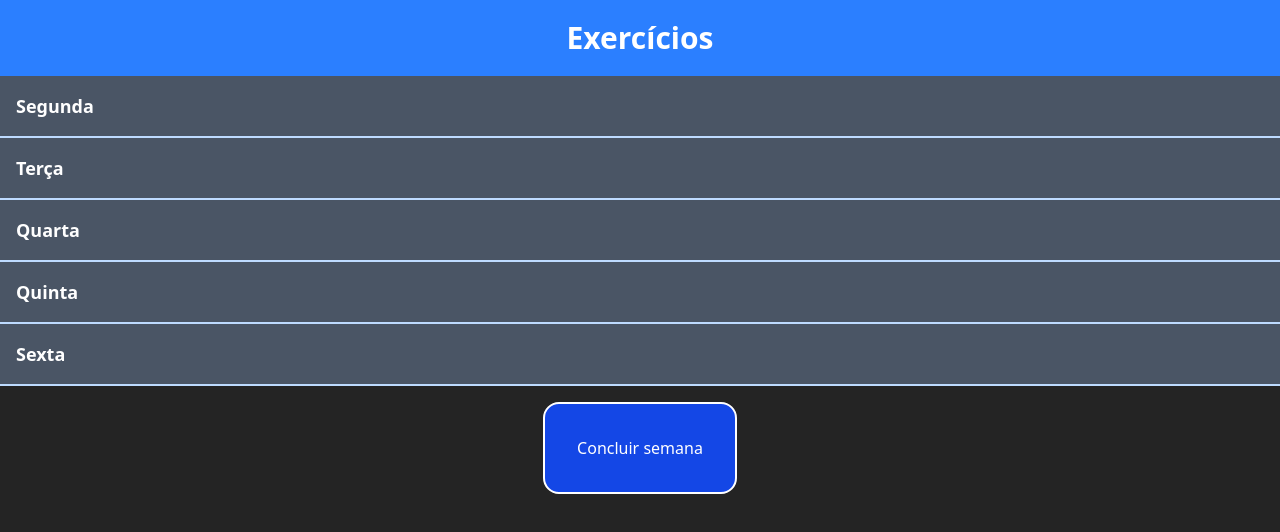
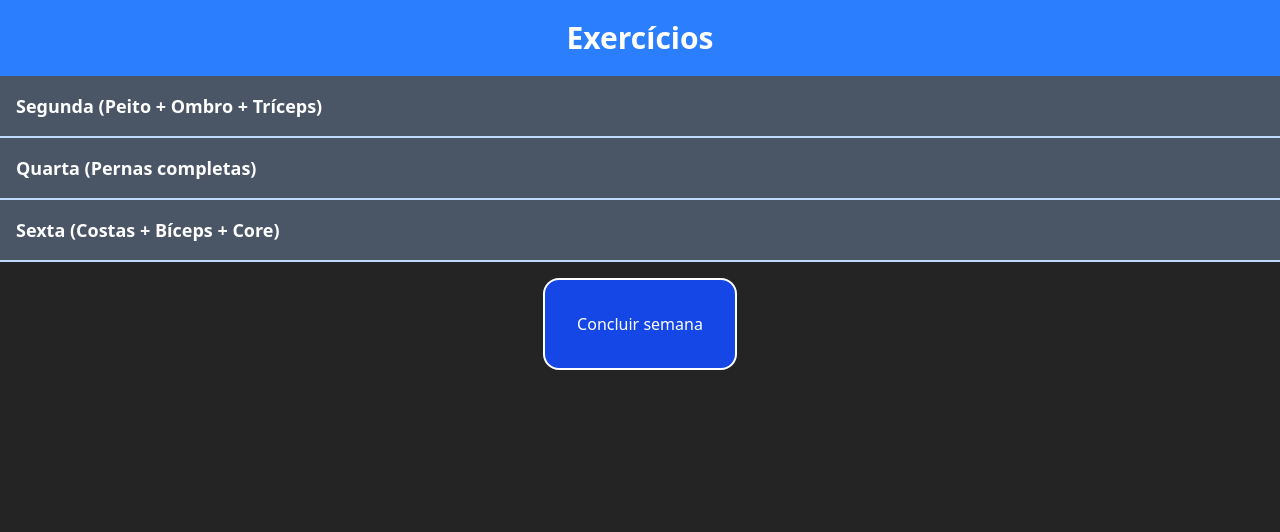
Before and after one commit to vinnydarostrindad/rotina-exercicios-academia, a React (Vite) app: page / in a window 1280 px wide. Shown: the top 532 px of the page. Built offline with nearby package versions, Linux system fonts and the light colour scheme.

Commit message:
change training-plan object

```diff
--- a/src/exercise-component.tsx
+++ b/src/exercise-component.tsx
@@ -63,10 +63,10 @@ function Exercise({dayIndex, exercise, onToggleSets, onClickHold}: ExerciseProps
                                             onTouchEnd={handlePressEnd}>
                                                 <p className="font-bold">{index + 1}° Série</p>
                                                 {
-                                                    exercise.weight[index] ? <p className="text-sm mt-1"><span className="font-semibold">Peso</span>: {exercise.weight[index]}</p> : null
+                                                    exercise.weight[index] ? <p className="text-xs mt-1"><span className="font-semibold">Peso</span>: {exercise.weight[index]}</p> : null
                                                 }
-                                                <p className="text-sm mt-1"><span className="font-semibold">Repetições:</span> {exercise.reps}</p>
-                                                <p className="text-sm mt-1"><span className="font-semibold">Intervalo:</span> {exercise.rest}</p>
+                                                <p className="text-xs mt-1"><span className="font-semibold">Repetições:</span> {exercise.reps}</p>
+                                                <p className="text-xs mt-1"><span className="font-semibold">Intervalo:</span> {exercise.rest}</p>
                                             </div>
                                         )
                                     })
--- a/src/training-plan.ts
+++ b/src/training-plan.ts
@@ -7,7 +7,7 @@ export default [
 
   {
     id: "monday",
-    day: "Segunda",
+    day: "Segunda (Peito + Ombro + Tríceps)",
     exercises: [
       {
         id: "inclineDumbbellPress",
@@ -16,79 +16,55 @@ export default [
         reps: "8 a 12 reps",
         rest: "1 minuto e 30 segundos",
         weight: ["", "", ""],
-        text: "Foco na parte superior do peito",
+        text: "Controle total do movimento, foco em força com segurança",
         image: "/imgs/supino-inclinado-halter.jpg",
         muscleImage: "/imgs/muscle/supino-inclinado-halter.jpg",
         video: "/videos/supino-inclinado-halter.mp4"
       },
       {
-        id: "pecDeck",
-        name: "Peck deck",
+        id: "machineChestPress",
+        name: "Supino inclinado com halteres",
         sets: [false, false, false],
-        reps: "10 a 15 reps",
-        rest: "1 minuto",
-        weight: ["", "", ""],
-        text: "Isolamento do peitoral com contração máxima",
-        image: "/imgs/peck-deck.jpg",
-        muscleImage: "/imgs/muscle/peck-deck.jpg",
-        video: "/videos/peck-deck.mp4"
-      },
-      {
-        id: "highCableCrossover",
-        name: "Crossover na polia alta",
-        sets: [false, false, false],
-        reps: "10 a 15 reps",
-        rest: "1 minuto",
-        weight: ["", "", ""],
-        text: "Ênfase no peitoral com movimento controlado",
-        image: "/imgs/crossover-polia-alta.jpg",
-        muscleImage: "/imgs/muscle/crossover-polia-alta.jpg",
-        video: "/videos/crossover-polia-alta.mp4"
-      },
-      {
-        id: "dumbbellBenchPress",
-        name: "Supino reto com halteres",
-        sets: [false, false, false],
-        reps: "8 a 12 reps",
+        reps: "10 a 12 reps",
         rest: "1 minuto e 30 segundos",
         weight: ["", "", ""],
-        text: "Trabalho completo do peitoral",
+        text: "Mais estabilidade e menos estresse articular",
         image: "/imgs/supino-reto-halter.jpg",
         muscleImage: "/imgs/muscle/supino-reto-halter.jpg",
         video: "/videos/supino-reto-halter.mp4"
       },
       {
+        id: "lateralRaise",
+        name: "Elevação lateral",
+        sets: [false, false, false],
+        reps: "12 a 15 reps",
+        rest: "1 minuto",
+        weight: ["", "", ""],
+        text: "Cargas moderadas e execução limpa",
+        image: "/imgs/elevacao-lateral.jpg",
+        muscleImage: "/imgs/muscle/elevacao-lateral.jpg",
+        video: "/videos/elevacao-lateral.mp4"
+      },
+      {
         id: "ropeTricepsPushdown",
-        name: "Pulley tríceps",
+        name: "Pulley tríceps com corda",
         sets: [false, false, false],
         reps: "10 a 15 reps",
         rest: "1 minuto",
         weight: ["", "", ""],
-        text: "Isolamento do tríceps com foco na extensão",
+        text: "Extensão completa sem abrir demais os cotovelos",
         image: "/imgs/pulley-triceps.jpg",
         muscleImage: "/imgs/muscle/pulley-triceps.jpg",
         video: "/videos/pulley-triceps.mp4"
       },
       {
-        id: "skullCrusher",
-        name: "Tríceps testa",
-        sets: [false, false, false],
-        reps: "8 a 12 reps",
-        rest: "1 minuto",
-        weight: ["", "", ""],
-        text: "Ênfase no tríceps com barra ou halteres",
-        image: "/imgs/triceps-testa.jpg",
-        muscleImage: "/imgs/muscle/triceps-testa.jpg",
-        video: "/videos/triceps-testa.mp4"
-      },
-      {
-        id: "frenchPress",
-        name: "Tríceps francês",
-        sets: [false, false, false],
+        id: "overheadTricepsExtension",
+        name: "Tríceps francês com halter",
+        sets: [false, false],
         reps: "10 a 12 reps",
         rest: "1 minuto",
-        weight: ["", "", ""],
-        text: "Alongamento e ativação do tríceps",
+        weight: ["", ""],
+        text: "Alongamento e fortalecimento do tríceps",
         image: "/imgs/triceps-frances.jpg",
         muscleImage: "/imgs/muscle/triceps-frances.jpg",
         video: "/videos/triceps-frances.mp4"
@@ -99,39 +75,45 @@ export default [
   {
     id: "tuesday",
     day: "Terça",
+    exercises: []
+  },
+
+  {
+    id: "wednesday",
+    day: "Quarta (Pernas completas)",
     exercises: [
       {
-        id: "seatedCalfRaise",
-        name: "Panturrilha sentado",
+        id: "legPress",
+        name: "Leg press",
         sets: [false, false, false],
-        reps: "12 a 20 reps",
+        reps: "10 a 12 reps",
+        rest: "1 minuto e 30 segundos",
+        weight: ["", "", ""],
+        text: "Amplitude confortável, sem travar os joelhos",
+        image: "/imgs/leg-press.jpg",
+        muscleImage: "/imgs/muscle/leg-press.jpg",
+        video: "/videos/leg-press.mp4"
+      },
+      {
+        id: "seatedLegCurl",
+        name: "Mesa flexora",
+        sets: [false, false, false],
+        reps: "12 a 15 reps",
         rest: "1 minuto",
         weight: ["", "", ""],
-        text: "Foco no sóleo da panturrilha",
-        image: "/imgs/panturrilha-sentado.jpg",
-        muscleImage: "/imgs/muscle/panturrilha-sentado.jpg",
-        video: "/videos/panturrilha-sentado.mp4"
-      },
-      {
-        id: "squat",
-        name: "Agachamento",
-        sets: [false, false, false],
-        reps: "6 a 10 reps",
-        rest: "1 minuto e 30 segundos",
-        weight: ["", "", ""],
-        text: "Exercício composto para pernas e glúteos",
-        image: "/imgs/agachamento.jpg",
-        muscleImage: "/imgs/muscle/agachamento.jpg",
-        video: "/videos/agachamento.mp4"
+        text: "Fortalecimento dos posteriores para proteger o joelho",
+        image: "/imgs/mesa-flexora.jpg",
+        muscleImage: "/imgs/muscle/mesa-flexora.jpg",
+        video: "/videos/mesa-flexora.mp4"
       },
       {
         id: "legExtension",
         name: "Cadeira extensora",
-        sets: [false, false, false],
-        reps: "10 a 15 reps",
+        sets: [false, false],
+        reps: "12 a 15 reps",
         rest: "1 minuto",
-        weight: ["", "", ""],
-        text: "Isolamento do quadríceps",
+        weight: ["", ""],
+        text: "Carga moderada e movimento controlado",
         image: "/imgs/cadeira-extensora.jpg",
         muscleImage: "/imgs/muscle/cadeira-extensora.jpg",
         video: "/videos/cadeira-extensora.mp4"
@@ -139,105 +121,26 @@ export default [
       {
         id: "hipAbductor",
         name: "Cadeira abdutora",
-        sets: [false, false, false],
-        reps: "12 a 20 reps",
+        sets: [false, false],
+        reps: "15 a 20 reps",
         rest: "1 minuto",
-        weight: ["", "", ""],
-        text: "Ativação dos glúteos laterais",
+        weight: ["", ""],
+        text: "Estabilidade do quadril e suporte ao joelho",
         image: "/imgs/cadeira-abdutora.jpg",
         muscleImage: "/imgs/muscle/cadeira-abdutora.jpg",
         video: "/videos/cadeira-abdutora.mp4"
       },
       {
-        id: "legPress",
-        name: "Leg press",
+        id: "standingCalfRaise",
+        name: "Panturrilha sentado",
         sets: [false, false, false],
-        reps: "8 a 12 reps",
-        rest: "1 minuto e 30 segundos",
-        weight: ["", "", ""],
-        text: "Trabalho pesado de pernas",
-        image: "/imgs/leg-press.jpg",
-        muscleImage: "/imgs/muscle/leg-press.jpg",
-        video: "/videos/leg-press.mp4"
-      }
-    ]
-  },
-
-  {
-    id: "wednesday",
-    day: "Quarta",
-    exercises: [
-      {
-        id: "latPulldown",
-        name: "Pulley costas",
-        sets: [false, false, false],
-        reps: "8 a 12 reps",
-        rest: "1 minuto e 30 segundos",
-        weight: ["", "", ""],
-        text: "Foco na largura das costas",
-        image: "/imgs/pulley-costas.jpg",
-        muscleImage: "/imgs/muscle/pulley-costas.jpg",
-        video: "/videos/pulley-costas.mp4"
-      },
-      {
-        id: "closeGripLowRow",
-        name: "Remada baixa fechada",
-        sets: [false, false, false],
-        reps: "8 a 12 reps",
-        rest: "1 minuto e 30 segundos",
-        weight: ["", "", ""],
-        text: "Ênfase na parte central das costas",
-        image: "/imgs/remada-baixa-fechada.jpg",
-        muscleImage: "/imgs/muscle/remada-baixa-fechada.jpg",
-        video: "/videos/remada-baixa-fechada.mp4"
-      },
-      {
-        id: "wideGripLowRow",
-        name: "Remada baixa aberta",
-        sets: [false, false, false],
-        reps: "10 a 12 reps",
-        rest: "1 minuto e 30 segundos",
-        weight: ["", "", ""],
-        text: "Trabalho amplo das dorsais",
-        image: "/imgs/remada-baixa-aberta.jpg",
-        muscleImage: "/imgs/muscle/remada-baixa-aberta.jpg",
-        video: "/videos/remada-baixa-aberta.mp4"
-      },
-      {
-        id: "bentOverRow",
-        name: "Remada curvada",
-        sets: [false, false, false],
-        reps: "6 a 10 reps",
-        rest: "1 minuto e 30 segundos",
-        weight: ["", "", ""],
-        text: "Espessura das costas",
-        image: "/imgs/remada-curvada.jpg",
-        muscleImage: "/imgs/muscle/remada-curvada.jpg",
-        video: "/videos/remada-curvada.mp4"
-      },
-      {
-        id: "barbellCurl",
-        name: "Rosca direta",
-        sets: [false, false, false],
-        reps: "8 a 12 reps",
+        reps: "15 a 20 reps",
         rest: "1 minuto",
         weight: ["", "", ""],
-        text: "Força e volume de bíceps",
-        image: "/imgs/rosca-direta.jpg",
-        muscleImage: "/imgs/muscle/rosca-direta.jpg",
-        video: "/videos/rosca-direta.mp4"
-      },
-      {
-        id: "scottCurl",
-        name: "Rosca Scott",
-        sets: [false, false, false],
-        reps: "10 a 12 reps",
-        rest: "1 minuto",
-        weight: ["", "", ""],
-        text: "Isolamento máximo do bíceps",
-        image: "/imgs/rosca-scott.jpg",
-        muscleImage: "/imgs/muscle/rosca-scott.jpg",
-        video: "/videos/rosca-scott.mp4"
+        text: "Pausa no topo para maior ativação",
+        image: "/imgs/panturrilha-sentado.jpg",
+        muscleImage: "/imgs/muscle/panturrilha-sentado.jpg",
+        video: "/videos/panturrilha-sentado.mp4"
       }
     ]
   },
@@ -245,54 +148,48 @@ export default [
   {
     id: "thursday",
     day: "Quinta",
+    exercises: []
+  },
+
+  {
+    id: "friday",
+    day: "Sexta (Costas + Bíceps + Core)",
     exercises: [
       {
-        id: "shoulderPress",
-        name: "Desenvolvimento",
+        id: "latPulldown",
+        name: "Pulley frente",
         sets: [false, false, false],
         reps: "8 a 12 reps",
         rest: "1 minuto e 30 segundos",
         weight: ["", "", ""],
-        text: "Força e volume de ombros",
-        image: "/imgs/desenvolvimento.jpg",
-        muscleImage: "/imgs/muscle/desenvolvimento.jpg",
-        video: "/videos/desenvolvimento.mp4"
+        text: "Puxar até o peito com controle",
+        image: "/imgs/pulley-costas.jpg",
+        muscleImage: "/imgs/muscle/pulley-costas.jpg",
+        video: "/videos/pulley-costas.mp4"
       },
       {
-        id: "lateralRaise",
-        name: "Elevação lateral",
+        id: "seatedRow",
+        name: "Remada baixa",
         sets: [false, false, false],
-        reps: "12 a 15 reps",
-        rest: "1 minuto",
+        reps: "10 a 12 reps",
+        rest: "1 minuto e 30 segundos",
         weight: ["", "", ""],
-        text: "Ênfase no deltoide lateral",
-        image: "/imgs/elevacao-lateral.jpg",
-        muscleImage: "/imgs/muscle/elevacao-lateral.jpg",
-        video: "/videos/elevacao-lateral.mp4"
+        text: "Foco na retração das escápulas",
+        image: "/imgs/remada-baixa-aberta.jpg",
+        muscleImage: "/imgs/muscle/remada-baixa-aberta.jpg",
+        video: "/videos/remada-baixa-aberta.mp4"
       },
       {
-        id: "frontRaise",
-        name: "Elevação frontal",
-        sets: [false, false, false],
+        id: "barbellCurl",
+        name: "Rosca direta",
+        sets: [false, false],
         reps: "10 a 12 reps",
         rest: "1 minuto",
-        weight: ["", "", ""],
-        text: "Trabalho do deltoide anterior",
-        image: "/imgs/elevacao-frontal.jpg",
-        muscleImage: "/imgs/muscle/elevacao-frontal.jpg",
-        video: "/videos/elevacao-frontal.mp4"
-      },
-      {
-        id: "reverseFly",
-        name: "Crucifixo inverso",
-        sets: [false, false, false],
-        reps: "12 a 15 reps",
-        rest: "1 minuto",
-        weight: ["", "", ""],
-        text: "Foco no deltoide posterior",
-        image: "/imgs/crucifixo-inverso.jpg",
-        muscleImage: "/imgs/muscle/crucifixo-inverso.jpg",
-        video: "/videos/crucifixo-inverso.mp4"
+        weight: ["", ""],
+        text: "Movimento controlado, sem roubar",
+        image: "/imgs/rosca-direta.jpg",
+        muscleImage: "/imgs/muscle/rosca-direta.jpg",
+        video: "/videos/rosca-direta.mp4"
       },
       {
         id: "hammerCurl",
@@ -300,102 +197,23 @@ export default [
         sets: [false, false],
         reps: "10 a 12 reps",
         rest: "1 minuto",
-        weight: ["", "", ""],
-        text: "Bíceps e braquial",
+        weight: ["", ""],
+        text: "Fortalecimento funcional do braço",
         image: "/imgs/rosca-martelo.jpg",
         muscleImage: "/imgs/muscle/rosca-martelo.jpg",
         video: "/videos/rosca-martelo.mp4"
       },
       {
-        id: "absCrunch",
-        name: "Abdominal",
-        sets: [false, false, false],
-        reps: "15 a 20 reps",
-        rest: "1 minuto",
-        weight: ["", "", ""],
-        text: "Fortalecimento do abdômen",
-        image: "/imgs/abdominal.jpg",
-        muscleImage: "/imgs/muscle/abdominal.jpg",
-        video: ""
-      },
-      {
         id: "plank",
         name: "Prancha",
         sets: [false, false, false],
-        reps: "30 a 60 segundos",
+        reps: "30 a 45 segundos",
         rest: "1 minuto",
         weight: ["", "", ""],
-        text: "Estabilidade e core",
+        text: "Core firme e lombar neutra",
         image: "/imgs/prancha.jpg",
         muscleImage: "/imgs/muscle/prancha.jpg",
         video: ""
-      }
-    ]
-  },
-
-  {
-    id: "friday",
-    day: "Sexta",
-    exercises: [
-      {
-        id: "donkeyCalfRaise",
-        name: "Panturrilha no burrinho",
-        sets: [false, false, false],
-        reps: "15 a 20 reps",
-        rest: "1 minuto",
-        weight: ["", "", ""],
-        text: "Panturrilha com carga corporal",
-        image: "/imgs/panturrilha-burrinho.jpg",
-        muscleImage: "/imgs/muscle/panturrilha-burrinho.jpg",
-        video: "/videos/panturrilha-burrinho.mp4"
-      },
-      {
-        id: "legCurl",
-        name: "Mesa flexora",
-        sets: [false, false, false],
-        reps: "10 a 15 reps",
-        rest: "1 minuto",
-        weight: ["", "", ""],
-        text: "Isolamento dos posteriores de coxa",
-        image: "/imgs/mesa-flexora.jpg",
-        muscleImage: "/imgs/muscle/mesa-flexora.jpg",
-        video: "/videos/mesa-flexora.mp4"
-      },
-      {
-        id: "hipAbductor",
-        name: "Cadeira abdutora",
-        sets: [false, false, false],
-        reps: "12 a 20 reps",
-        rest: "1 minuto",
-        weight: ["", "", ""],
-        text: "Ativação dos glúteos",
-        image: "/imgs/cadeira-abdutora.jpg",
-        muscleImage: "/imgs/muscle/cadeira-abdutora.jpg",
-        video: "/videos/cadeira-abdutora.mp4"
-      },
-      {
-        id: "sumoDeadlift",
-        name: "Terra sumô",
-        sets: [false, false, false],
-        reps: "6 a 10 reps",
-        rest: "1 minuto e 30 segundos",
-        weight: ["", "", ""],
-        text: "Glúteos e posteriores",
-        image: "/imgs/terra-sumo.jpg",
-        muscleImage: "/imgs/muscle/terra-sumo.jpg",
-        video: "/videos/terra-sumo.mp4"
-      },
-      {
-        id: "stiffLegDeadlift",
-        name: "Stiff",
-        sets: [false, false, false],
-        reps: "8 a 12 reps",
-        rest: "1 minuto e 30 segundos",
-        weight: ["", "", ""],
-        text: "Alongamento e força dos posteriores",
-        image: "/imgs/stiff.jpg",
-        muscleImage: "/imgs/muscle/stiff.jpg",
-        video: "/videos/stiff.mp4"
       }
     ]
   },
```
Also changed, not shown: public/imgs/muscle/remada-baixa-aberta.jpg (renamed from public/imgs/muscle/remada-abaixa-aberta.jpg).
